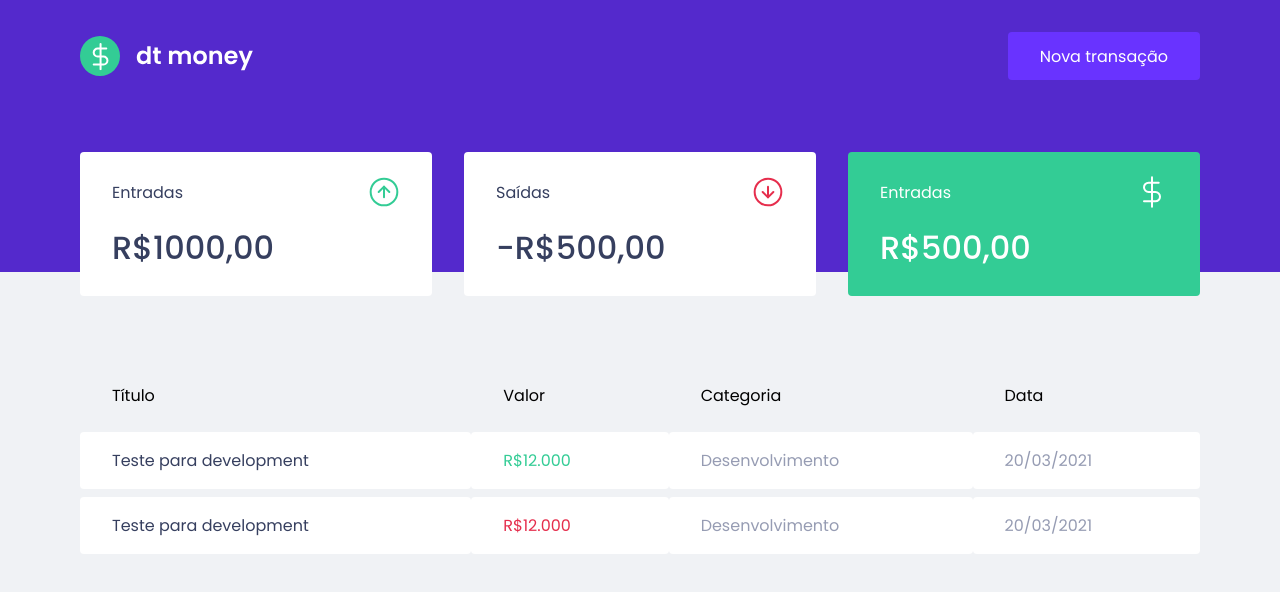
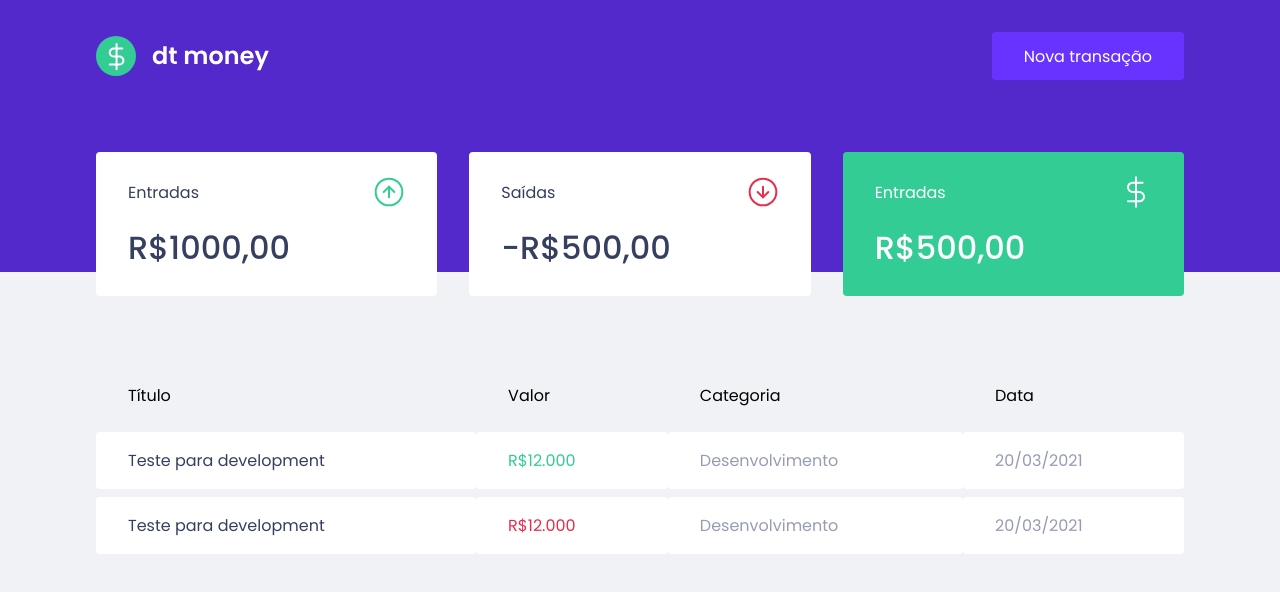
Before and after one commit to atirson/dtmoney_reactjs, a React (Create React App) app: page / in a window 1280 px wide. Shown: the top 592 px of the page. Built offline with nearby package versions, Linux system fonts and the light colour scheme; no server answers; what miragejs would draw is missing.

Commit message:
FIX - Change css of global.ts to element '*'

```diff
--- a/src/styles/global.ts
+++ b/src/styles/global.ts
@@ -16,6 +16,8 @@ export const GlobalStyle = createGlobalStyle`
 
   * {
     margin: 0;
+    padding: 0;
+    box-sizing: border-box;
   }
 
   html {
```
